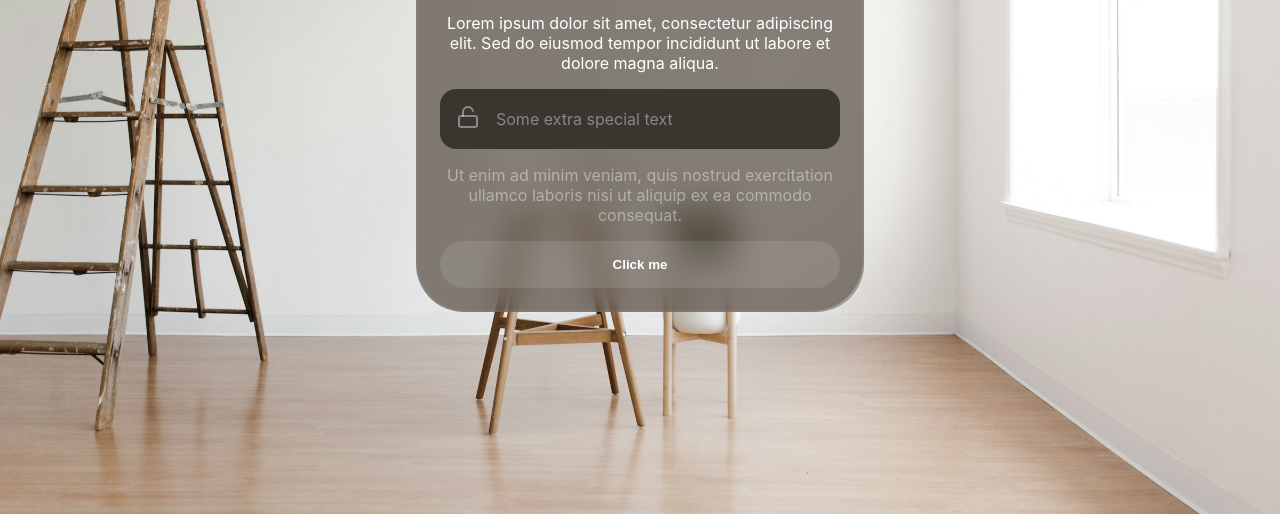
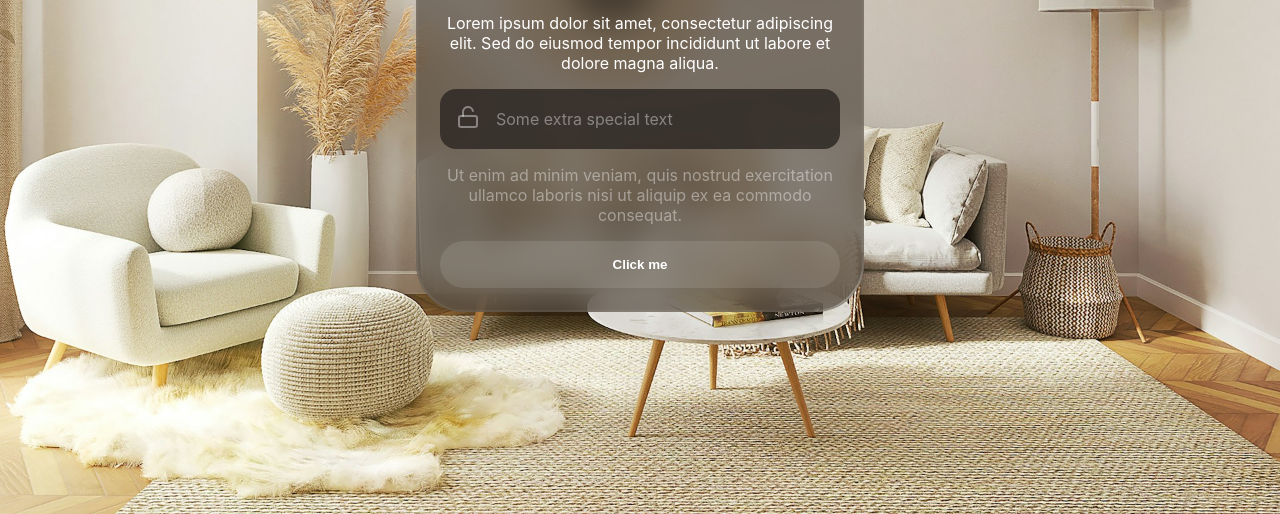
Before and after one commit to 1jss/vision-css, a plain HTML site: page index.html in a window 1280 px wide. Shown: the part 286-800 px from the top of the page. Drawn offline with Linux system fonts and the light colour scheme.

Commit message:
Changed background

```diff
--- a/vision.css
+++ b/vision.css
@@ -12,8 +12,9 @@ body {
 }
 
 body {
-  background-image: url(andrew-neel-DLD5LvnFblU-unsplash.jpg);
+  background-image: url(spacejoy-c0JoR_-2x3E-unsplash.jpg);
   background-size: cover;
+  background-position-y: bottom;
 }
 
 .container {
```
Also changed, not shown: andrew-neel-DLD5LvnFblU-unsplash.jpg (deleted), spacejoy-c0JoR_-2x3E-unsplash.jpg (added).
